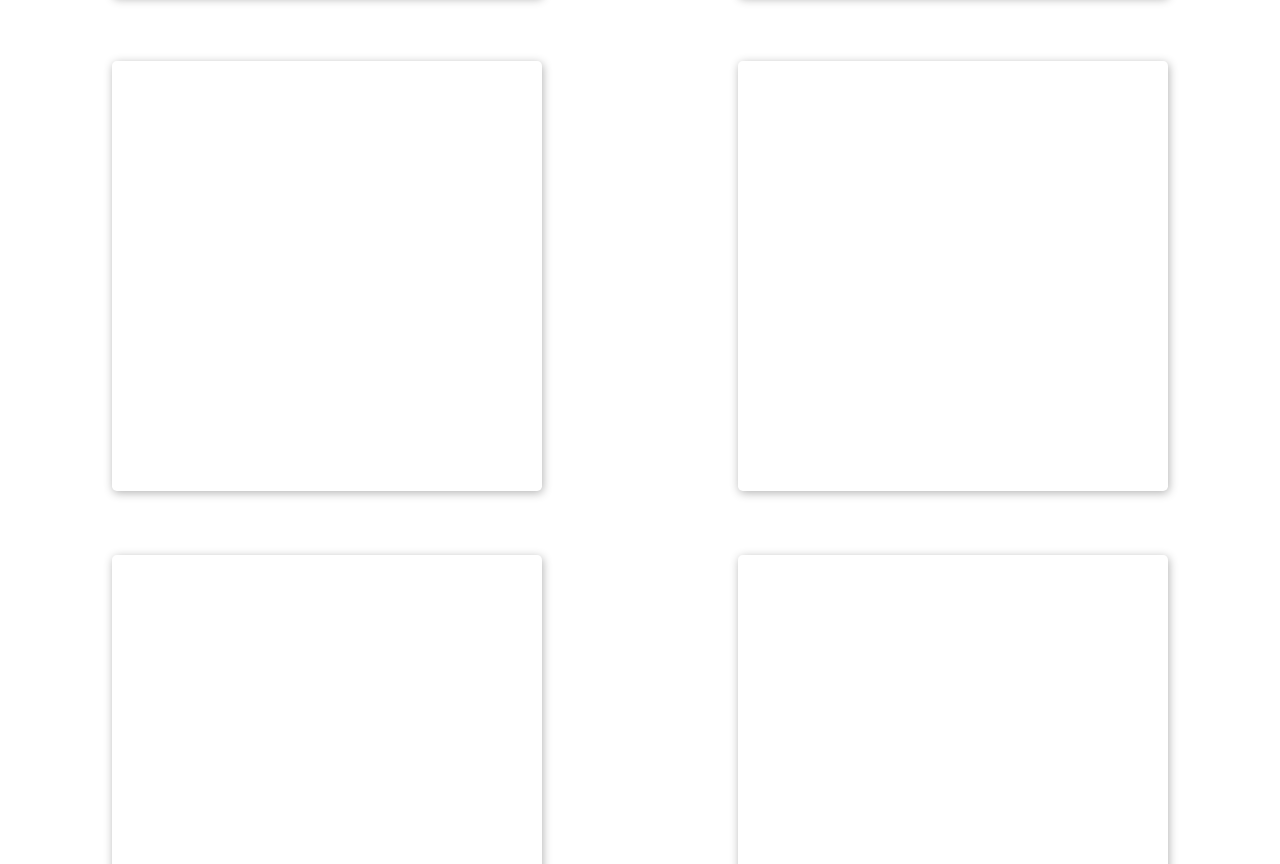
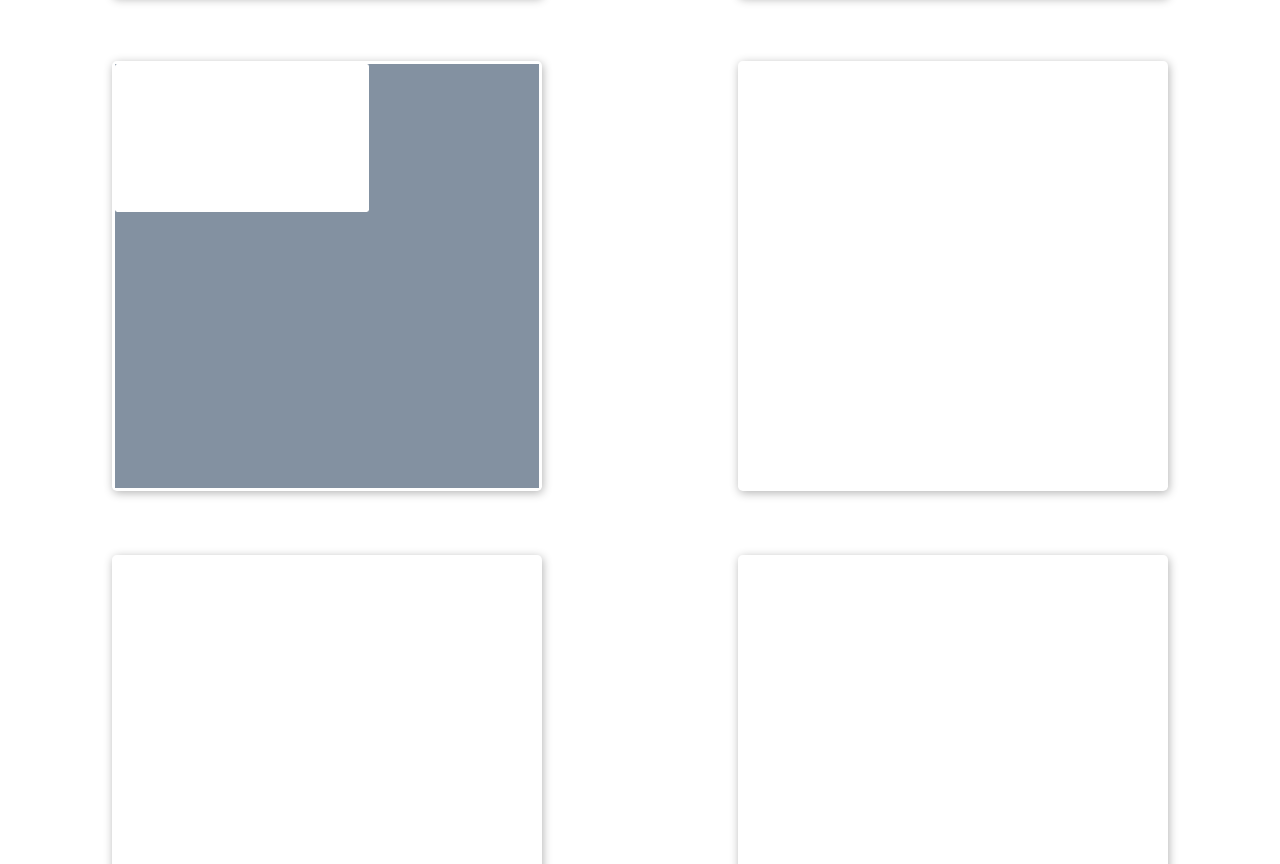
Before and after one commit to mkreive/daily-css-challenge, a website: page index.html in a window 1280 px wide. Shown: the part 1979-2843 px from the top of the page. Drawn offline with nearby package versions, Linux system fonts and the light colour scheme; a web font is replaced by a local one.

Commit message:
chal9 markup done

```diff
--- a/index.html
+++ b/index.html
@@ -312,7 +312,7 @@
 
             <article class="wrapper">
                 <div class="challenge-9">
-                    <div class="card"></div>
+                    <div class="card_small"></div>
                 </div>
             </article>
 
--- a/sass/style.scss
+++ b/sass/style.scss
@@ -22,6 +22,7 @@ $color-brown-pale: rgb(117, 101, 83);
 $color-brown-pale-transparent: rgba(145, 124, 101, 0.241);
 $color-brown-pale-very-light: rgb(243, 232, 224);
 $color-gray-very-light: rgb(235, 235, 235);
+$color-gray-clean-light: #8391a1;
 $color-gray-light: rgb(102, 102, 102);
 $color-red-salmon: rgb(236, 101, 101);
 $color-purple: rgb(146, 94, 177);
@@ -140,6 +141,16 @@ h6 {
     border-radius: $border-radius-small;
     box-shadow: $box-shadow-right-bottom;
     z-index: 99;
+
+    &_small {
+        display: flex;
+        flex-direction: column;
+        width: 60%;
+        height: 35%;
+        background-color: $color-white;
+        border-radius: $border-radius-very-small;
+        box-shadow: $box-shadow-glowing;
+    }
 
     &_column {
         flex-direction: column;
@@ -1138,3 +1149,10 @@ h6 {
 #circle3 {
     stroke-dashoffset: 240;
 }
+
+// CHALLNEGE-9
+.challenge-9 {
+    background-color: $color-gray-clean-light;
+    width: 100%;
+    height: 100%;
+}
```
Also changed, not shown: css/style.css.
